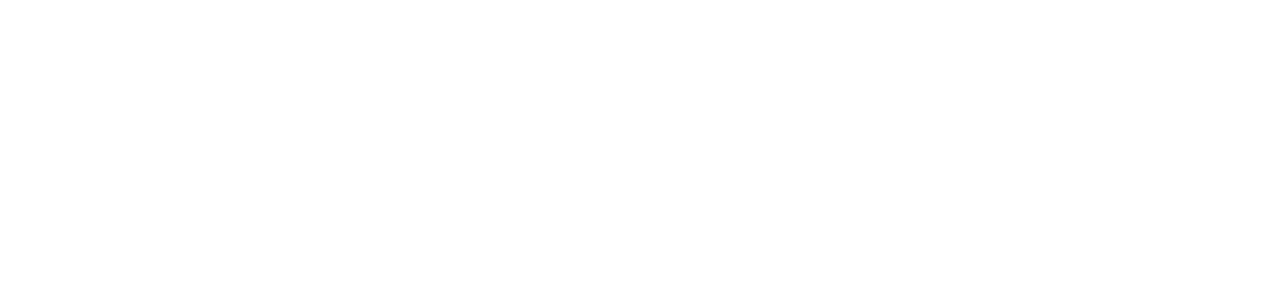
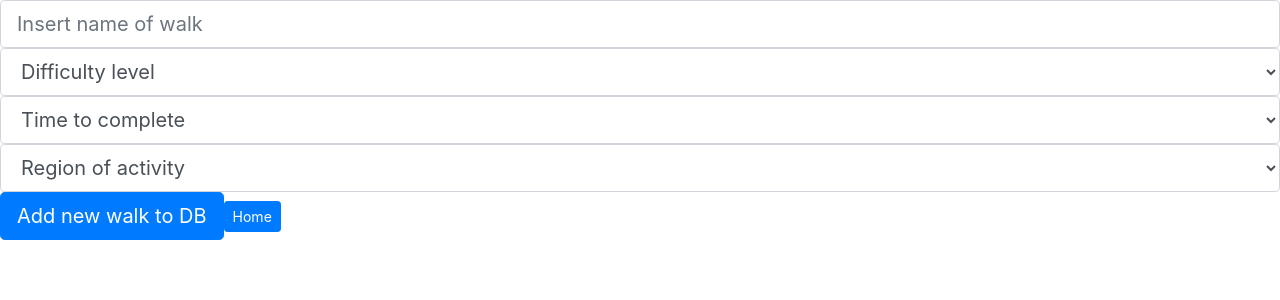
Before and after one commit to Jamesdavies1/Wander-Project3, a React (Create React App) app in the folder client/: page /CreateWalk in a window 1280 px wide. Shown: the top 300 px of the page. Built offline with nearby package versions, Linux system fonts and the light colour scheme.

Commit message:
populated create walk page with all the forms and buttons neccesary to function as MVP

```diff
--- a/client/public/index.html
+++ b/client/public/index.html
@@ -11,34 +11,14 @@
     />
     <link rel="apple-touch-icon" href="%PUBLIC_URL%/logo192.png" />
     <link rel="stylesheet" href="https://stackpath.bootstrapcdn.com/bootstrap/4.4.1/css/bootstrap.min.css" integrity="sha384-Vkoo8x4CGsO3+Hhxv8T/Q5PaXtkKtu6ug5TOeNV6gBiFeWPGFN9MuhOf23Q9Ifjh" crossorigin="anonymous">
-    <!--
-      manifest.json provides metadata used when your web app is installed on a
-      user's mobile device or desktop. See https://developers.google.com/web/fundamentals/web-app-manifest/
-    -->
+
     <link rel="manifest" href="%PUBLIC_URL%/manifest.json" />
-    <!--
-      Notice the use of %PUBLIC_URL% in the tags above.
-      It will be replaced with the URL of the `public` folder during the build.
-      Only files inside the `public` folder can be referenced from the HTML.
 
-      Unlike "/favicon.ico" or "favicon.ico", "%PUBLIC_URL%/favicon.ico" will
-      work correctly both with client-side routing and a non-root public URL.
-      Learn how to configure a non-root public URL by running `npm run build`.
-    -->
-    <title>React App</title>
+    <title>Project 3</title>
   </head>
   <body>
     <noscript>You need to enable JavaScript to run this app.</noscript>
     <div id="root"></div>
-    <!--
-      This HTML file is a template.
-      If you open it directly in the browser, you will see an empty page.
 
-      You can add webfonts, meta tags, or analytics to this file.
-      The build step will place the bundled scripts into the <body> tag.
-
-      To begin the development, run `npm start` or `yarn start`.
-      To create a production bundle, use `npm run build` or `yarn build`.
-    -->
   </body>
 </html>
--- a/client/src/pages/CreateWalk.js
+++ b/client/src/pages/CreateWalk.js
@@ -1,10 +1,21 @@
 import React from "react";
 import {Link} from "react-router-dom";
+import DropDownForm from "../components/DropDownForm";
+import HomeButton from "../components/HomeButton";
 
 function CreateWalk() {
     return (
         <div>
-
+<input className="form-control form-control-lg" type="text" placeholder="Insert name of walk" />
+<DropDownForm contents={["easy", "medium", "hard"]} title={"Difficulty level"}/>
+<DropDownForm contents={[0.5, 1, 2, 4, 6, 8]} title={"Time to complete"}/>
+<DropDownForm contents={["Cheshire", "Lake District", "Peak District", "Scotland", "Snowdonia", "Yorkshire Dales"]} title={"Region of activity"}/>
+<Link to='/'>
+<button type="button" className="btn btn-primary btn-lg">Add new walk to DB</button>
+</Link>
+<Link to='/'>
+<HomeButton />
+    </Link>
         </div>
     )
 };
--- a/client/src/pages/GeneratedWalk.js
+++ b/client/src/pages/GeneratedWalk.js
@@ -1 +1,11 @@
-// import React from "react";
+import React from "react";
+
+
+function GeneratedWalk() {
+    return (
+        <p>I am the generated walk page</p>
+    )
+}
+
+
+export default GeneratedWalk;
```
